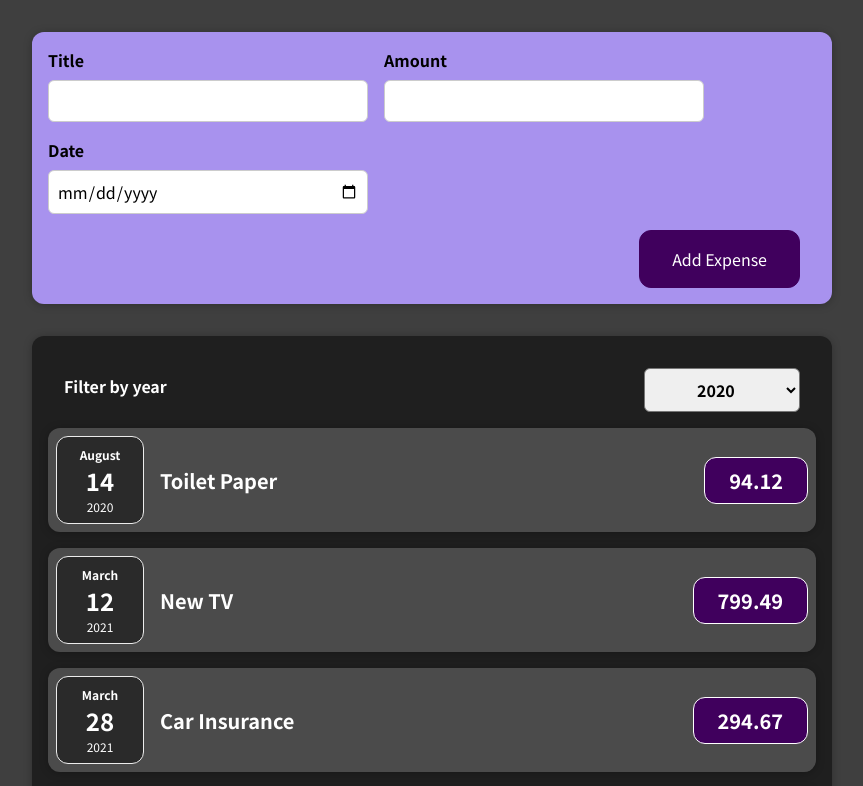
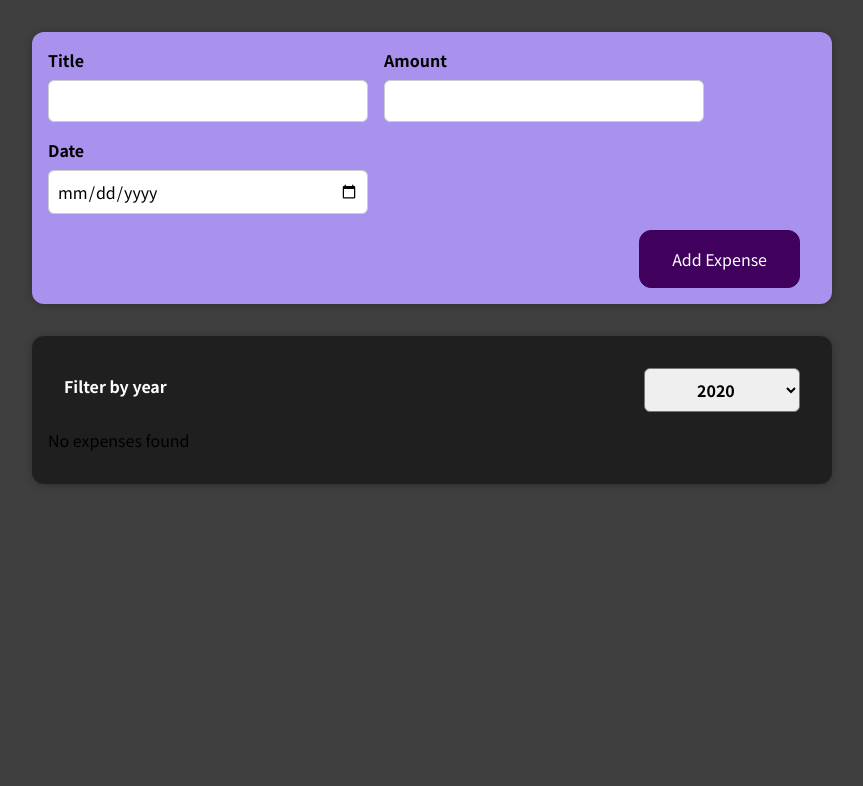
Before and after one commit to tuanluu0511/simple-expenses-tracker, a React (Create React App) app: page / in a window 1280 px wide. Shown: the top 786 px of the page, without its empty margins (208-1071 px from the left). Built offline with nearby package versions, Linux system fonts and the light colour scheme.

Commit message:
Output conditional content

```diff
--- a/src/App.js
+++ b/src/App.js
@@ -25,6 +25,7 @@ const INITIAL_EXPENSES = [
 ];
 
 function App() {
+
   const [expenses, setExpenses] = useState(INITIAL_EXPENSES);
 
   const addExpenseHandler = (expense) => {
--- a/src/components/Expenses/Expenses.js
+++ b/src/components/Expenses/Expenses.js
@@ -7,6 +7,13 @@ import React, { useState } from 'react';
 function Expenses(props) {
   const expenses = props.expenses;
   const [filteredYear, setFilteredYear] = useState('2020');
+  const expensesSub = expenses.filter(
+    (exp) => exp.date.getFullYear().toString() === filteredYear
+  );
+
+  let expenseContent = <p>No expenses found</p>;
+  if (expensesSub.length > 1)
+    expenseContent = expensesSub.map((exp) => generateExpense(exp));
 
   function generateExpense(expenses) {
     return (
@@ -19,6 +26,7 @@ function Expenses(props) {
     );
   }
 
+  //Listen to year filter event
   const filterChangeHandler = (selectedYear) => {
     setFilteredYear(selectedYear);
   };
@@ -30,9 +38,7 @@ function Expenses(props) {
           selected={filteredYear}
           onChangeFilter={filterChangeHandler}
         />
-        {expenses.map((exp) => {
-          return generateExpense(exp);
-        })}
+        {expenseContent}
       </Card>
     </div>
   );
```
Also changed, not shown: 1 other file (tests, documents, lock files or other folders).
